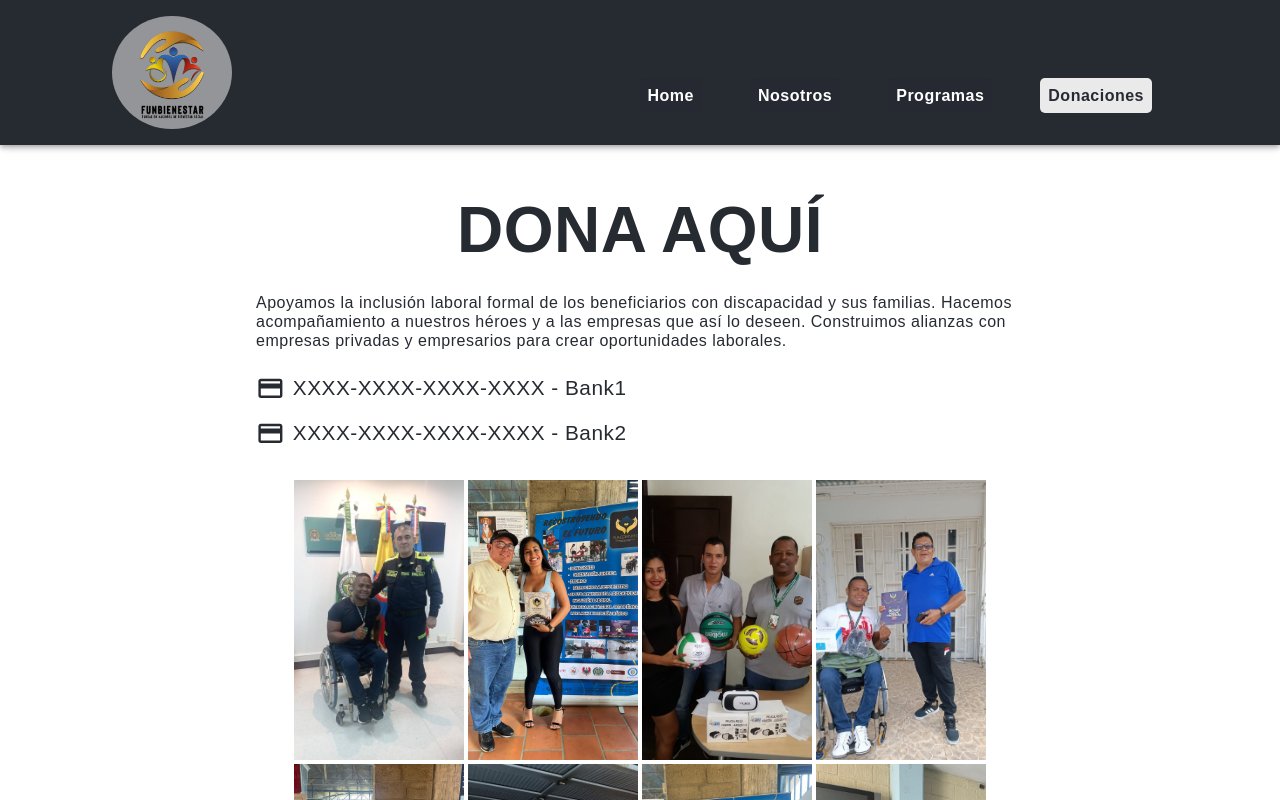
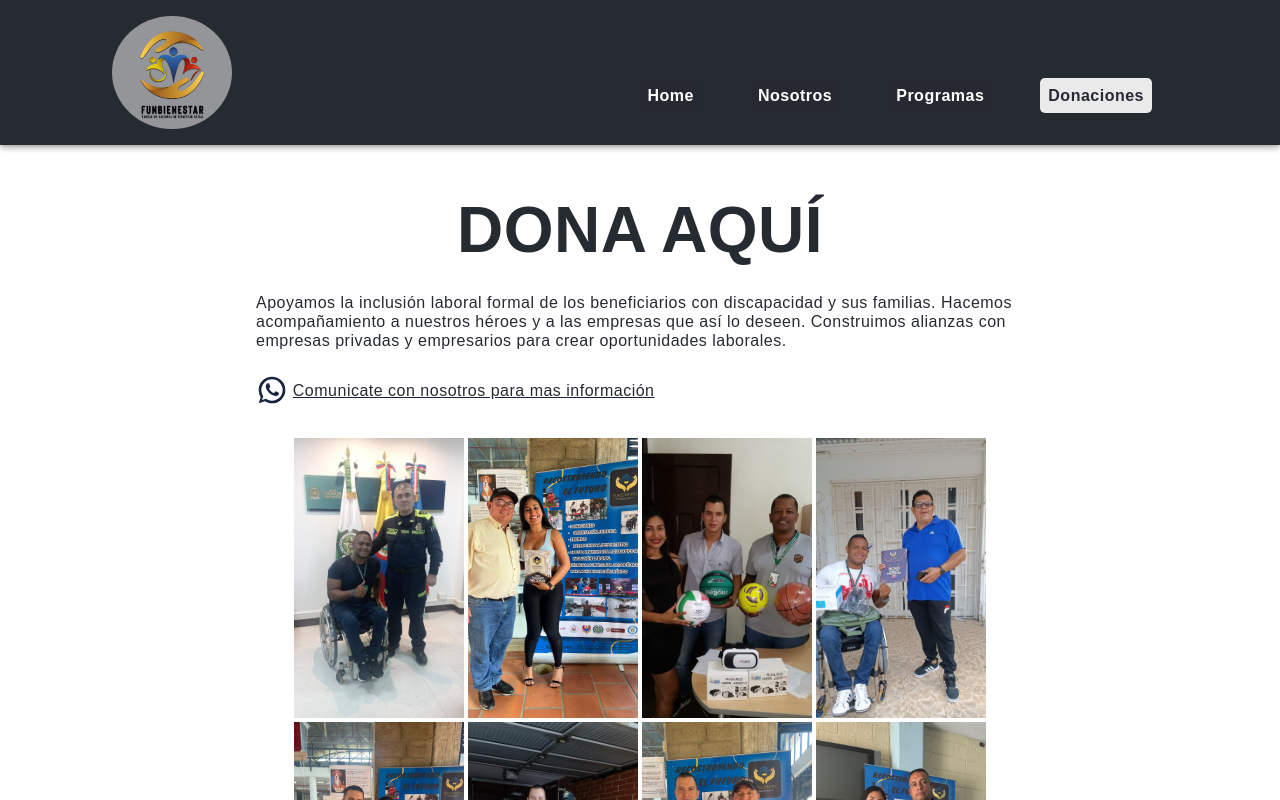
Before and after one commit to bholguin/funbienestar, a React (Create React App) app: page /donaciones in a window 1280 px wide. Shown: the top 800 px of the page. Built offline with nearby package versions, Linux system fonts and the light colour scheme.

Commit message:
link to whatsapp

```diff
--- a/src/components/Header/Header.tsx
+++ b/src/components/Header/Header.tsx
@@ -7,11 +7,10 @@ import IconButton from '@mui/material/IconButton';
 import List from '@mui/material/List';
 import ListItem from '@mui/material/ListItem';
 import ListItemButton from '@mui/material/ListItemButton';
-import ListItemText from '@mui/material/ListItemText';
 import MenuIcon from '@mui/icons-material/Menu';
 import Typography from '@mui/material/Typography';
 import { Styled } from './Header.styles';
-import { Link, useLocation, useNavigate } from 'react-router-dom';
+import { useLocation, useNavigate } from 'react-router-dom';
 
 interface Props {
     /**
@@ -40,10 +39,6 @@ export const Header = (props: Props) => {
     const handleDrawerToggle = () => {
         setMobileOpen((prevState) => !prevState);
     };
-
-    React.useEffect(() => {
-
-    }, [location])
 
     const drawer = (
         <Box onClick={handleDrawerToggle} sx={{ textAlign: 'center' }}>
--- a/src/pages/donaciones/Donaciones.tsx
+++ b/src/pages/donaciones/Donaciones.tsx
@@ -1,7 +1,8 @@
 import { Box, ImageListItem, Typography } from "@mui/material"
 import { useDonaciones } from "./Donaciones.hook"
 import { Styled } from "./Donaciones.styles"
-import CreditCardIcon from '@mui/icons-material/CreditCard';
+import WhatsAppIcon from '@mui/icons-material/WhatsApp';
+import { Link } from "react-router-dom";
 
 export const Donaciones = () => {
     const { itemData } = useDonaciones()
@@ -23,29 +24,26 @@ export const Donaciones = () => {
             }}>
                 DONA AQUÍ
             </Typography>
-            <Typography style={{textAlign: 'start'}}>
+            <Typography style={{ textAlign: 'start' }}>
                 Apoyamos la inclusión laboral formal de los beneficiarios con
                 discapacidad y sus familias. Hacemos acompañamiento a nuestros
                 héroes y a las empresas que así lo deseen.
                 Construimos alianzas con empresas privadas y empresarios para
                 crear oportunidades laborales.
             </Typography>
-            <Box sx={{
-                display: 'flex',
-                alignItems: 'center',
-                gap: '.5rem',
-                fontSize: '1.3rem'
-            }}>
-                <CreditCardIcon style={{fontSize: '1.8rem'}} /> XXXX-XXXX-XXXX-XXXX - Bank1
-            </Box>
-            <Box sx={{
-                display: 'flex',
-                alignItems: 'center',
-                gap: '.5rem',
-                fontSize: '1.3rem'
-            }}>
-                <CreditCardIcon style={{fontSize: '1.8rem'}} /> XXXX-XXXX-XXXX-XXXX - Bank2
-            </Box>
+            <Link
+                target="_blank"
+                to='https://wa.me/+573118270406'
+                style={{
+                    display: 'flex',
+                    alignItems: 'center',
+                    gap: '.3rem',
+                    fontSize: '1.3rem',
+                    textDecoration: 'underline'
+                }}>
+                <WhatsAppIcon style={{ fontSize: '2rem' }} />
+                <Typography style={{padding: '0px'}}>Comunicate con nosotros para mas información</Typography>
+            </Link>
             <Styled.BoxPhotos>
                 <Styled.ImageListStyled
                     variant="quilted"
```
